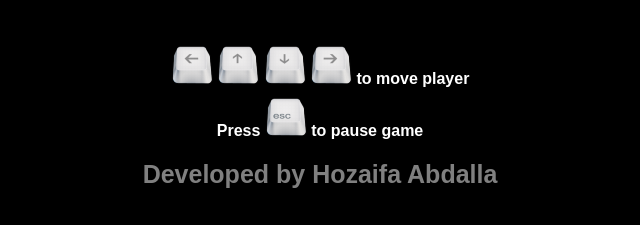
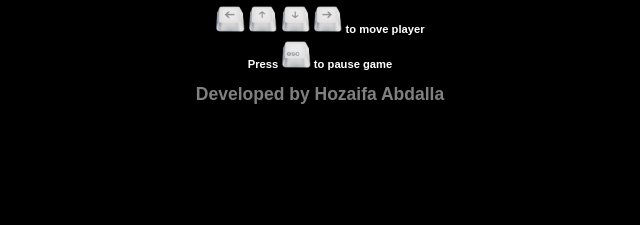
Before and after one commit to Abdallahozaifa/HackYSU-Myo-Hack, a plain HTML site: page templates/index.html in a window 1280 px wide. Shown: the part 575-800 px from the top of the page, without its empty margins (320-960 px from the left). Drawn offline with nearby package versions, Linux system fonts and the light colour scheme.

Commit message:
fixed the size of canvas for different browsers and changed the zoom size

```diff
--- a/js/engine.js
+++ b/js/engine.js
@@ -26,8 +26,22 @@ var Engine = (function(global) {
         ctx = canvas.getContext('2d'),
         lastTime;
 
-    canvas.width =  document.documentElement.clientWidth-744;
-    canvas.height = document.documentElement.clientHeight-300;
+    // canvas.width =  document.documentElement.clientWidth-744;
+    // canvas.height = document.documentElement.clientHeight-300;
+    canvas.width = 1111;
+    canvas.height = 695;
+    //document.body.style.zoom="80%";
+    if($(document).width() >= 1855){
+        document.body.style.zoom="100%";
+    }else if($(document).width() < 1855){
+        document.body.style.zoom = "70%";
+    }
+
+    function unloadScrollBars() {
+        document.documentElement.style.overflow = 'hidden';  // firefox, chrome
+        document.body.scroll = "no"; // ie only
+    }
+    unloadScrollBars();
     doc.body.appendChild(canvas);
 
     /* Testing audio, and still looking for good game audio
@@ -220,7 +234,7 @@ var Engine = (function(global) {
          */
 
             var numRows = 7,
-            numCols = 18,
+            numCols = 11,
             row, col;
 
         /* Loop through the number of rows and columns we've defined above
--- a/templates/index.html
+++ b/templates/index.html
@@ -6,6 +6,8 @@
     <link rel="stylesheet" href="../static/css/style.css">
     <script src="../js/sweetalert/dist/sweetalert.min.js"></script>
   	<link rel="stylesheet" href="../js/sweetalert/dist/sweetalert.css">
+    <script src="http://code.jquery.com/jquery-1.11.3.min.js"></script>
+    <script src="http://code.jquery.com/jquery-migrate-1.2.1.min.js"></script>
 </head>
 <body>
     <!--
```
